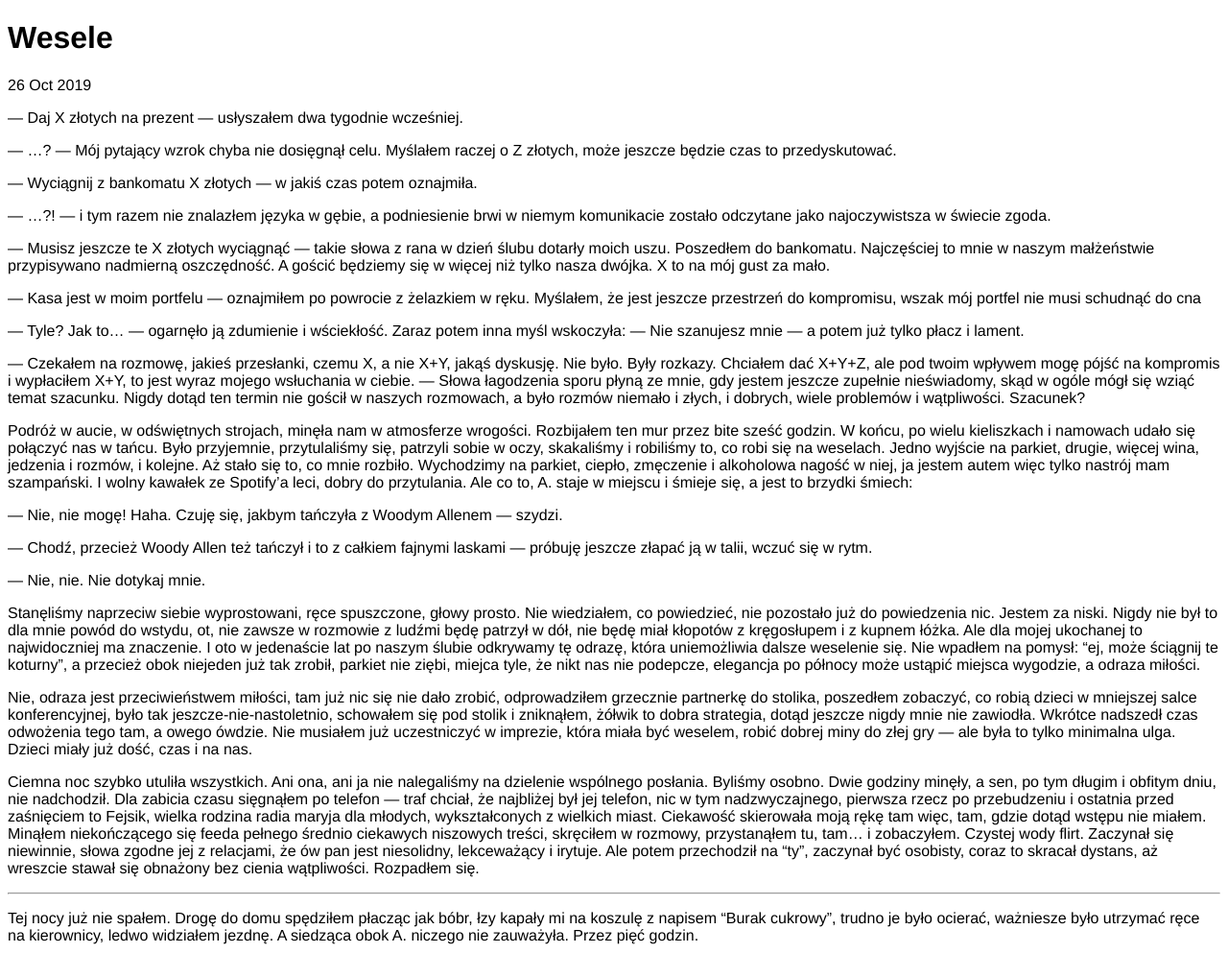
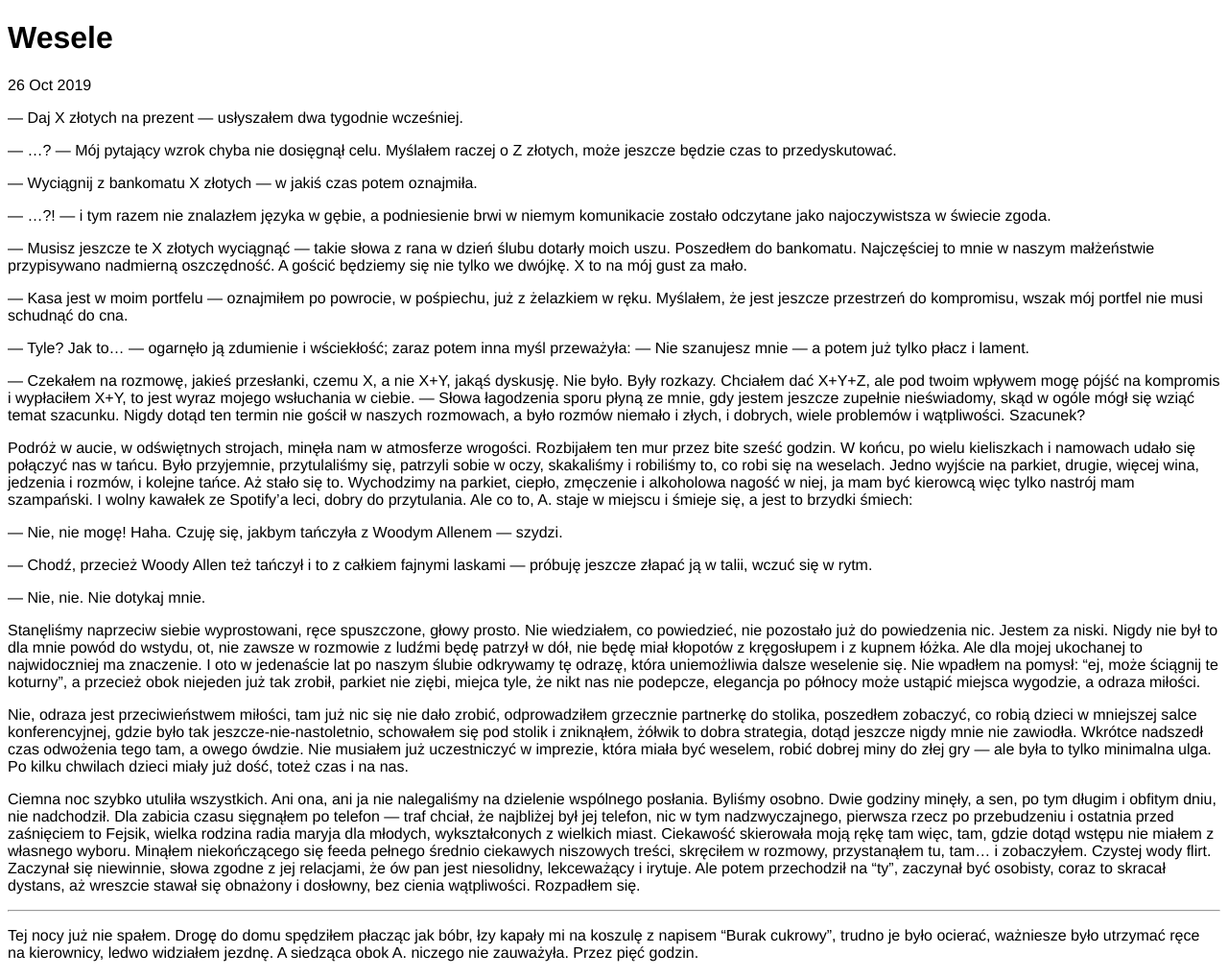
Before and after one commit to jaq-blog-pl/jaq-blog-pl.github.io, a Jekyll site: the page built from _posts/2019-10-26-poczatek.md, in a window 1280 px wide. Shown: the whole page at 96% size. Built offline with Jekyll 4.4.1, drawn with Linux system fonts in a browser that asks for light colours.

Commit message:
fixup! 2019-10-26: Wesele

```diff
--- a/_posts/2019-10-26-poczatek.md
+++ b/_posts/2019-10-26-poczatek.md
@@ -12,15 +12,15 @@ date: 2019-10-26
 
 --- ...?! --- i tym razem nie znalazłem języka w gębie, a podniesienie brwi w niemym komunikacie zostało odczytane jako najoczywistsza w świecie zgoda.
 
---- Musisz jeszcze te X złotych wyciągnąć --- takie słowa z rana w dzień ślubu dotarły moich uszu.  Poszedłem do bankomatu.  Najczęściej to mnie w naszym małżeństwie przypisywano nadmierną oszczędność.  A gościć będziemy się w więcej niż tylko nasza dwójka.  X to na mój gust za mało.
+--- Musisz jeszcze te X złotych wyciągnąć --- takie słowa z rana w dzień ślubu dotarły moich uszu.  Poszedłem do bankomatu.  Najczęściej to mnie w naszym małżeństwie przypisywano nadmierną oszczędność.  A gościć będziemy się nie tylko we dwójkę.  X to na mój gust za mało.
 
---- Kasa jest w moim portfelu --- oznajmiłem po powrocie z żelazkiem w ręku.  Myślałem, że jest jeszcze przestrzeń do kompromisu, wszak mój portfel nie musi schudnąć do cna
+--- Kasa jest w moim portfelu --- oznajmiłem po powrocie, w pośpiechu, już z żelazkiem w ręku.  Myślałem, że jest jeszcze przestrzeń do kompromisu, wszak mój portfel nie musi schudnąć do cna.
 
---- Tyle?  Jak to... --- ogarnęło ją zdumienie i wściekłość.  Zaraz potem inna myśl wskoczyła: --- Nie szanujesz mnie --- a potem już tylko płacz i lament.
+--- Tyle?  Jak to... --- ogarnęło ją zdumienie i wściekłość; zaraz potem inna myśl przeważyła: --- Nie szanujesz mnie --- a potem już tylko płacz i lament.
 
 --- Czekałem na rozmowę, jakieś przesłanki, czemu X, a nie X+Y, jakąś dyskusję.  Nie było.  Były rozkazy.  Chciałem dać X+Y+Z, ale pod twoim wpływem mogę pójść na kompromis i wypłaciłem X+Y, to jest wyraz mojego wsłuchania w ciebie.  --- Słowa łagodzenia sporu płyną ze mnie, gdy jestem jeszcze zupełnie nieświadomy, skąd w ogóle mógł się wziąć temat szacunku. Nigdy dotąd ten termin nie gościł w naszych rozmowach, a było rozmów niemało i złych, i dobrych, wiele problemów i wątpliwości. Szacunek?
 
-Podróż w aucie, w odświętnych strojach, minęła nam w atmosferze wrogości.  Rozbijałem ten mur przez bite sześć godzin.  W końcu, po wielu kieliszkach i namowach udało się połączyć nas w tańcu.  Było przyjemnie, przytulaliśmy się, patrzyli sobie w oczy, skakaliśmy i robiliśmy to, co robi się na weselach.  Jedno wyjście na parkiet, drugie, więcej wina, jedzenia i rozmów, i kolejne.  Aż stało się to, co mnie rozbiło. Wychodzimy na parkiet, ciepło, zmęczenie i alkoholowa nagość w niej, ja jestem autem więc tylko nastrój mam szampański.  I wolny kawałek ze Spotify'a leci, dobry do przytulania.  Ale co to, A. staje w miejscu i śmieje się, a jest to brzydki śmiech:
+Podróż w aucie, w odświętnych strojach, minęła nam w atmosferze wrogości.  Rozbijałem ten mur przez bite sześć godzin.  W końcu, po wielu kieliszkach i namowach udało się połączyć nas w tańcu.  Było przyjemnie, przytulaliśmy się, patrzyli sobie w oczy, skakaliśmy i robiliśmy to, co robi się na weselach.  Jedno wyjście na parkiet, drugie, więcej wina, jedzenia i rozmów, i kolejne tańce.  Aż stało się to. Wychodzimy na parkiet, ciepło, zmęczenie i alkoholowa nagość w niej, ja mam być kierowcą więc tylko nastrój mam szampański.  I wolny kawałek ze Spotify'a leci, dobry do przytulania.  Ale co to, A. staje w miejscu i śmieje się, a jest to brzydki śmiech:
 
 --- Nie, nie mogę! Haha.  Czuję się, jakbym tańczyła z Woodym Allenem --- szydzi.
 
@@ -30,9 +30,9 @@ Podróż w aucie, w odświętnych strojach, minęła nam w atmosferze wrogości.
 
 Stanęliśmy naprzeciw siebie wyprostowani, ręce spuszczone, głowy prosto.  Nie wiedziałem, co powiedzieć, nie pozostało już do powiedzenia nic.  Jestem za niski.  Nigdy nie był to dla mnie powód do wstydu, ot, nie zawsze w rozmowie z ludźmi będę patrzył w dół, nie będę miał kłopotów z kręgosłupem i z kupnem łóżka.  Ale dla mojej ukochanej to najwidoczniej ma znaczenie.  I oto w jedenaście lat po naszym ślubie odkrywamy tę odrazę, która uniemożliwia dalsze weselenie się. Nie wpadłem na pomysł: "ej, może ściągnij te koturny", a przecież obok niejeden już tak zrobił, parkiet nie ziębi, miejca tyle, że nikt nas nie podepcze, elegancja po północy może ustąpić miejsca wygodzie, a odraza miłości.
 
-Nie, odraza jest przeciwieństwem miłości, tam już nic się nie dało zrobić, odprowadziłem grzecznie partnerkę do stolika, poszedłem zobaczyć, co robią dzieci w mniejszej salce konferencyjnej, było tak jeszcze-nie-nastoletnio, schowałem się pod stolik i zniknąłem, żółwik to dobra strategia, dotąd jeszcze nigdy mnie nie zawiodła.  Wkrótce nadszedł czas odwożenia tego tam, a owego ówdzie.  Nie musiałem już uczestniczyć w imprezie, która miała być weselem, robić dobrej miny do złej gry --- ale była to tylko minimalna ulga.  Dzieci miały już dość, czas i na nas.
+Nie, odraza jest przeciwieństwem miłości, tam już nic się nie dało zrobić, odprowadziłem grzecznie partnerkę do stolika, poszedłem zobaczyć, co robią dzieci w mniejszej salce konferencyjnej, gdzie było tak jeszcze-nie-nastoletnio, schowałem się pod stolik i zniknąłem, żółwik to dobra strategia, dotąd jeszcze nigdy mnie nie zawiodła.  Wkrótce nadszedł czas odwożenia tego tam, a owego ówdzie.  Nie musiałem już uczestniczyć w imprezie, która miała być weselem, robić dobrej miny do złej gry --- ale była to tylko minimalna ulga.  Po kilku chwilach dzieci miały już dość, toteż czas i na nas.
 
-Ciemna noc szybko utuliła wszystkich.  Ani ona, ani ja nie nalegaliśmy na dzielenie wspólnego posłania.  Byliśmy osobno.  Dwie godziny minęły, a sen, po tym długim i obfitym dniu, nie nadchodził.  Dla zabicia czasu sięgnąłem po telefon --- traf chciał, że najbliżej był jej telefon, nic w tym nadzwyczajnego, pierwsza rzecz po przebudzeniu i ostatnia przed zaśnięciem to Fejsik, wielka rodzina radia maryja dla młodych, wykształconych z wielkich miast.  Ciekawość skierowała moją rękę tam więc, tam, gdzie dotąd wstępu nie miałem.  Minąłem niekończącego się feeda pełnego średnio ciekawych niszowych treści, skręciłem w rozmowy, przystanąłem tu, tam... i zobaczyłem.  Czystej wody flirt.  Zaczynał się niewinnie, słowa zgodne jej z relacjami, że ów pan jest niesolidny, lekceważący i irytuje.  Ale potem przechodził na "ty", zaczynał być osobisty, coraz to skracał dystans, aż wreszcie stawał się obnażony bez cienia wątpliwości.  Rozpadłem się.
+Ciemna noc szybko utuliła wszystkich.  Ani ona, ani ja nie nalegaliśmy na dzielenie wspólnego posłania.  Byliśmy osobno.  Dwie godziny minęły, a sen, po tym długim i obfitym dniu, nie nadchodził.  Dla zabicia czasu sięgnąłem po telefon --- traf chciał, że najbliżej był jej telefon, nic w tym nadzwyczajnego, pierwsza rzecz po przebudzeniu i ostatnia przed zaśnięciem to Fejsik, wielka rodzina radia maryja dla młodych, wykształconych z wielkich miast.  Ciekawość skierowała moją rękę tam więc, tam, gdzie dotąd wstępu nie miałem z własnego wyboru.  Minąłem niekończącego się feeda pełnego średnio ciekawych niszowych treści, skręciłem w rozmowy, przystanąłem tu, tam... i zobaczyłem.  Czystej wody flirt.  Zaczynał się niewinnie, słowa zgodne z jej relacjami, że ów pan jest niesolidny, lekceważący i irytuje.  Ale potem przechodził na "ty", zaczynał być osobisty, coraz to skracał dystans, aż wreszcie stawał się obnażony i dosłowny, bez cienia wątpliwości.  Rozpadłem się.
 
 * * *
 
```
